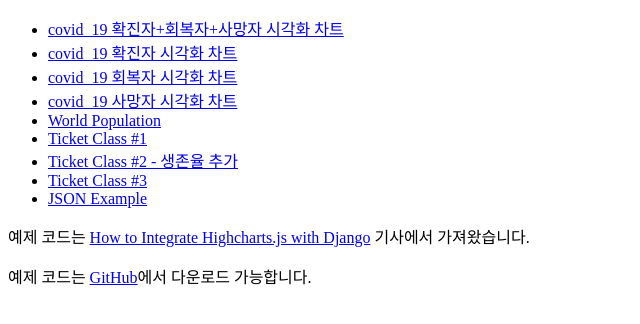
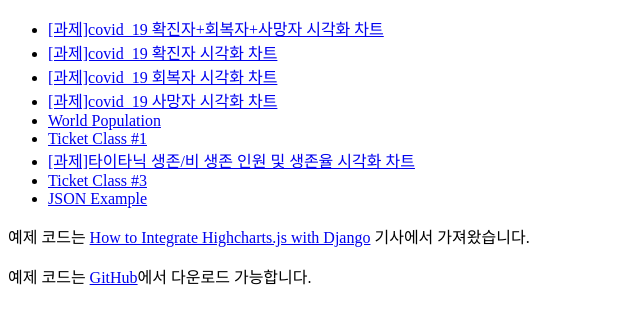
Before and after one commit to kook2468/my-first-blog, a Django app: page / in a window 1280 px wide. Shown: the top 324 px of the page, without its empty margins (0-640 px from the left). Run offline with Django 3.2, Linux system fonts and the light colour scheme.

Commit message:
first commit

```diff
--- a/templates/covid_confirmed.html
+++ b/templates/covid_confirmed.html
@@ -2,12 +2,9 @@
 <html lang="en">
 <head>
     <meta charset="UTF-8">
-    <script type="text/javascript" src="http://ajax.googleapis.com/ajax/libs/jquery/1.9.1/jquery.min.js"></script>
     <script src="https://code.highcharts.com/highcharts.src.js"></script>
     <script src="https://code.highcharts.com/modules/exporting.js"></script>
     <script src="https://code.highcharts.com/modules/series-label.js"></script>
-    <script src="http://code.highcharts.com/modules/data.js"></script>
-
     <title>covid_확진자</title>
 </head>
 <body>
--- a/templates/home.html
+++ b/templates/home.html
@@ -7,13 +7,13 @@
 </head>
 <body>
   <ul>
-    <li><a href="{% url 'covid_19' %}">covid_19 확진자+회복자+사망자 시각화 차트</a></li>
-    <li><a href="{% url 'covid_confirmed' %}">covid_19 확진자 시각화 차트</a></li>
-    <li><a href="{% url 'covid_recovered' %}">covid_19 회복자 시각화 차트</a></li>
-    <li><a href="{% url 'covid_deaths' %}">covid_19 사망자 시각화 차트</a></li>
+    <li><a href="{% url 'covid_19' %}">[과제]covid_19 확진자+회복자+사망자 시각화 차트</a></li>
+    <li><a href="{% url 'covid_confirmed' %}">[과제]covid_19 확진자 시각화 차트</a></li>
+    <li><a href="{% url 'covid_recovered' %}">[과제]covid_19 회복자 시각화 차트</a></li>
+    <li><a href="{% url 'covid_deaths' %}">[과제]covid_19 사망자 시각화 차트</a></li>
     <li><a href="{% url 'world_population' %}">World Population</a></li>
     <li><a href="{% url 'ticket_class_view_1' %}">Ticket Class #1</a></li>
-    <li><a href="{% url 'ticket_class_view_2' %}">Ticket Class #2 - 생존율 추가</a></li>
+    <li><a href="{% url 'ticket_class_view_2' %}">[과제]타이타닉 생존/비 생존 인원 및 생존율 시각화 차트</a></li>
     <li><a href="{% url 'ticket_class_view_3' %}">Ticket Class #3</a></li>
     <li><a href="{% url 'json_example' %}">JSON Example</a></li>
   </ul>
```
Also changed, not shown: chart/migrations/0004_auto_popuate.py, chart/migrations/0006_auto_popuate.py.
